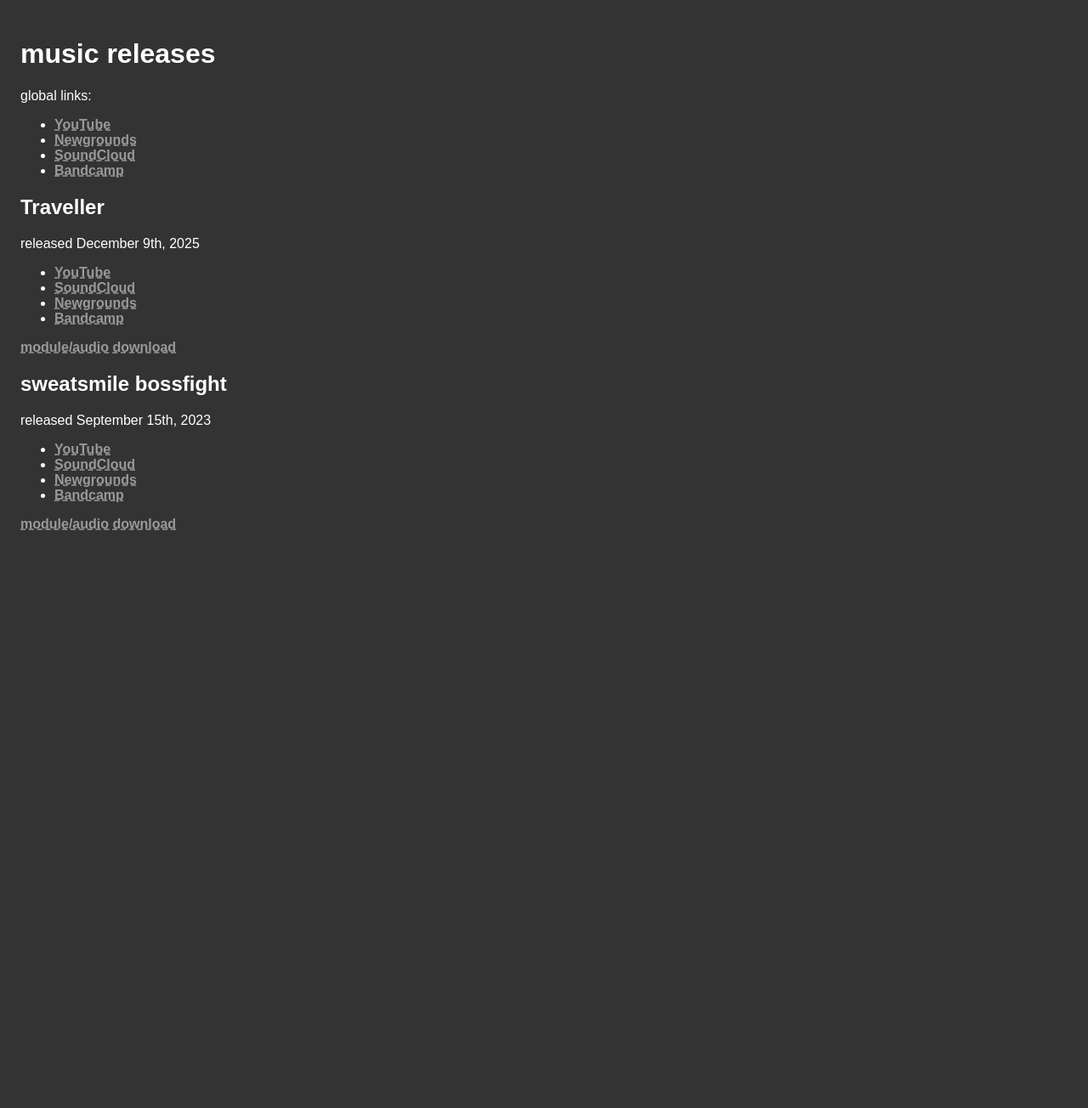
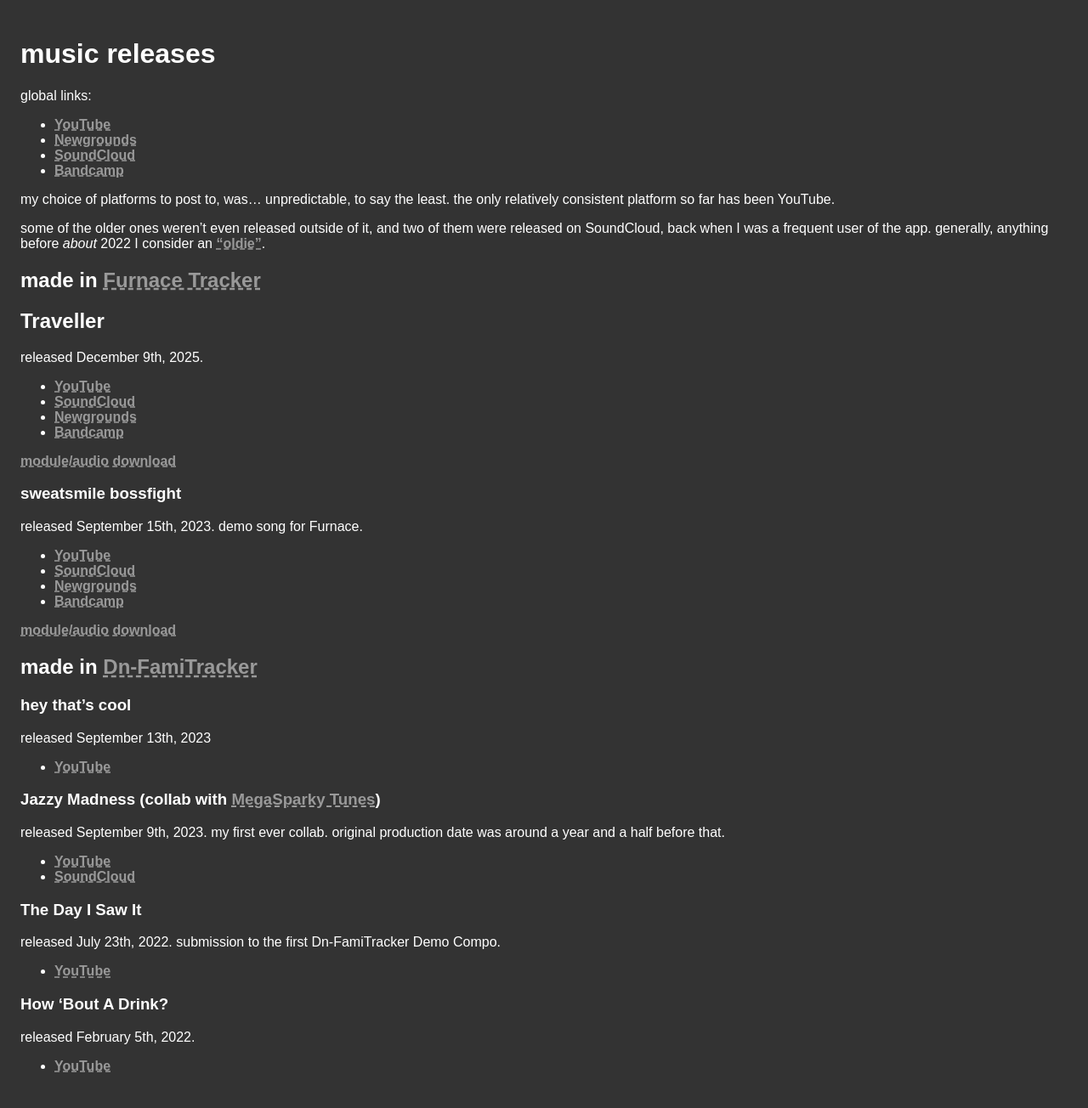
Before and after one commit to thacuber2a03/thacuber2a03.github.io, a Jekyll site: the page built from things/music.md, in a window 1280 px wide. Shown: the whole page at 85% size. Built offline with Jekyll 4.4.1, drawn with Linux system fonts in a browser that asks for light colours; before the commit the page ends 900 px from its top, so only the background shows below that.

Commit message:
list all my songs

```diff
--- a/things/music.md
+++ b/things/music.md
@@ -7,14 +7,22 @@
 # music releases
 
 global links:
+
 - [YouTube](https://youtube.com/@thacuber2a03)
 - [Newgrounds](https://thacuber.newgrounds.com/audio)
 - [SoundCloud](https://soundcloud.com/thacuber2a03)
 - [Bandcamp](https://x4n3ku.bandcamp.com)
 
+my choice of platforms to post to, was... unpredictable, to say the least. the only relatively consistent platform so far has been YouTube.
+
+some of the older ones weren't even released outside of it, and two of them were released on SoundCloud, back when I was a frequent user of the app.
+generally, anything before *about* 2022 I consider an ["oldie"](/older-music).
+
+## made in [Furnace Tracker](https://github.com/tildearrow/furnace)
+
 ## Traveller
 
-released December 9th, 2025
+released December 9th, 2025.
 
 - [YouTube](https://www.youtube.com/watch?v=ytZgQtohmF4)
 - [SoundCloud](https://soundcloud.com/thacuber2a03/traveller)
@@ -23,9 +31,9 @@
 
 [module/audio download](https://github.com/thacuber2a03/furmods/tree/main/traveller)
 
-## sweatsmile bossfight
+### sweatsmile bossfight
 
-released September 15th, 2023
+released September 15th, 2023. demo song for Furnace.
 
 - [YouTube](https://www.youtube.com/watch?v=mUHFVT1rTIk)
 - [SoundCloud](https://soundcloud.com/thacuber2a03/sweatsmile-bossfight)
@@ -33,3 +41,31 @@
 - [Bandcamp](https://x4n3ku.bandcamp.com/track/sweatsmile-bossfight)
 
 [module/audio download](https://github.com/thacuber2a03/furmods/tree/main/sweatsmile_bossfight)
+
+## made in [Dn-FamiTracker](https://github.com/Dn-Programming-Core-Management/Dn-FamiTracker)
+
+### hey that's cool
+
+released September 13th, 2023
+
+- [YouTube](https://www.youtube.com/watch?v=uUvuLDpGTHc)
+
+### Jazzy Madness (collab with [MegaSparky Tunes](https://megasparkytunes.bandcamp.com/))
+
+released September 9th, 2023. my first ever collab.
+original production date was around a year and a half before that.
+
+- [YouTube](https://www.youtube.com/watch?v=VSGBHc-TRvI)
+- [SoundCloud](https://soundcloud.com/thacuber2a03/jazzy-madness)
+
+### The Day I Saw It
+
+released July 23th, 2022. submission to the first Dn-FamiTracker Demo Compo.
+
+- [YouTube](https://www.youtube.com/watch?v=yxR-pw7nCWc)
+
+### How 'Bout A Drink?
+
+released February 5th, 2022.
+
+- [YouTube](https://www.youtube.com/watch?v=pQQvT7JiP-Q)
```
Also changed, not shown: things/older-music.md (added, +66 -0 lines).
